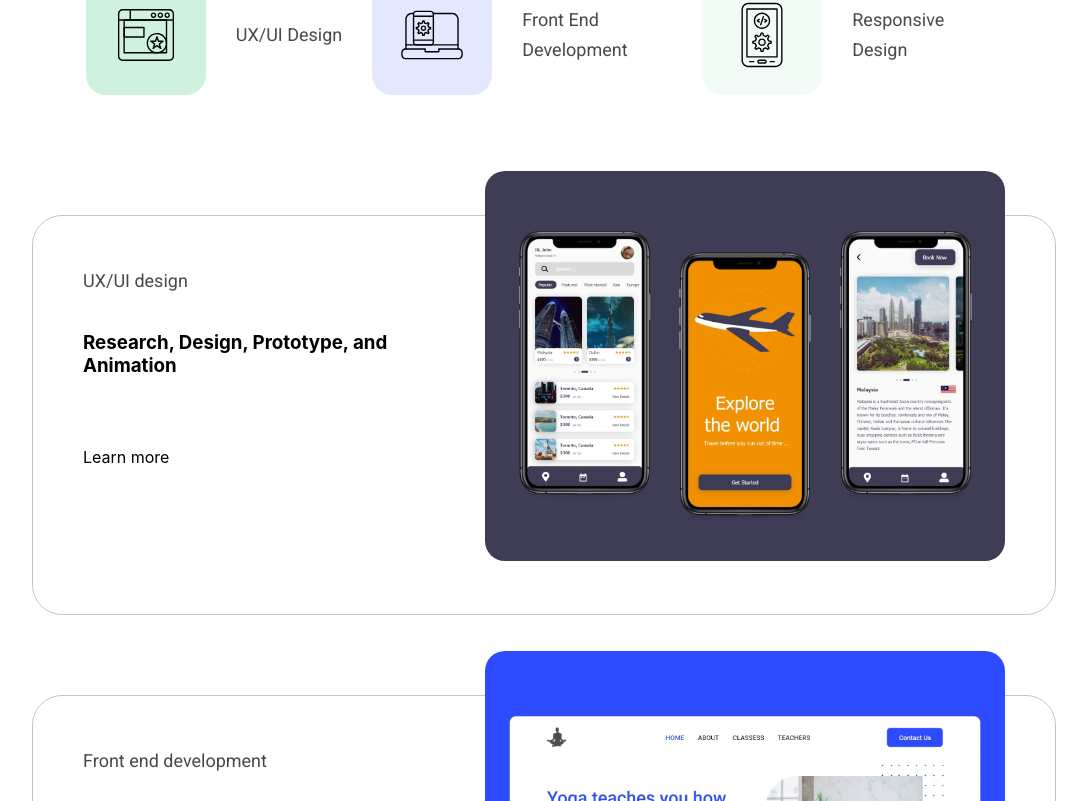
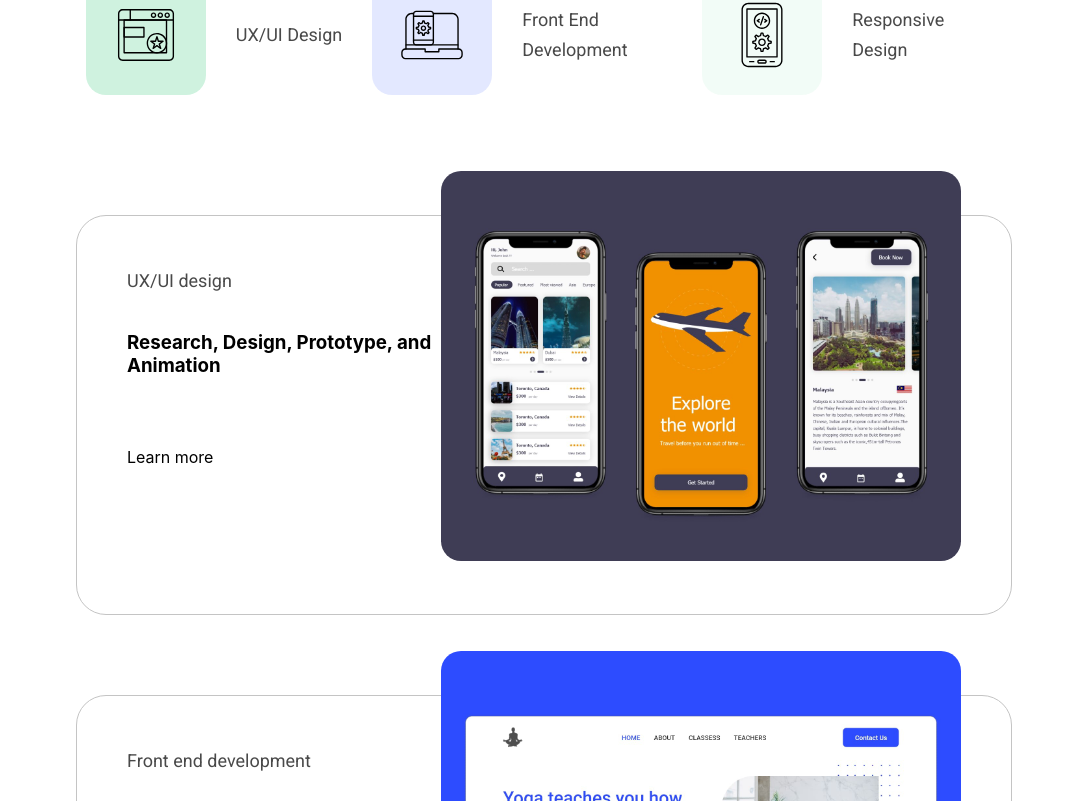
Before and after one commit to SandraVLP/portfolio-start-project, a React app in the folder portfolio-start-project-main/: page / in a window 1280 px wide. Shown: the part 1999-2800 px from the top of the page, without its empty margins (96-1183 px from the left). Built offline with nearby package versions, Linux system fonts and the light colour scheme.

Commit message:
container added to contacts portfolio services

```diff
--- a/portfolio-start-project-main/src/components/FlexWrapper.tsx
+++ b/portfolio-start-project-main/src/components/FlexWrapper.tsx
@@ -15,7 +15,7 @@ type FlexWrapperPropsType = {
 export const FlexWrapper = styled.div<FlexWrapperPropsType>`
   display: flex;
   flex-direction: ${props => props.direction || "row"};
-  justify-content: ${props => props.justify || "space-around"};
+  justify-content: ${props => props.justify || "space-between"};
   align-items: ${props => props.align || "center"};
   flex-wrap: ${props => props.wrap || "nowrap"};
   margin: ${props => props.margin || "0"};
--- a/portfolio-start-project-main/src/layout/Header.tsx
+++ b/portfolio-start-project-main/src/layout/Header.tsx
@@ -10,7 +10,7 @@ export function Header() {
   return (
     <StyledHeader id="home">
       <Container>
-        <FlexWrapper justify="space-between">
+        <FlexWrapper>
           <Logo />
           <StyledNav>
             <ul>
--- a/portfolio-start-project-main/src/layout/contacts/Contacts.tsx
+++ b/portfolio-start-project-main/src/layout/contacts/Contacts.tsx
@@ -2,11 +2,16 @@ import styled from "styled-components";
 import { myTheme } from "../../styles/Theme";
 import { StyledButton } from "../../components/Button";
 import { MyTitle } from "../../components/MyTitle";
+import { Container } from "../../components/Container";
+import { FlexWrapper } from "../../components/FlexWrapper";
 
 export function Contacts() {
   return (
     <section id="contacts" className="Contacts">
-      <MyTitle text="Contact me"/>
+      <Container>
+        <FlexWrapper direction="column">
+          {" "}
+          <MyTitle text="Contact me" />
           <StyledForm>
             <label id="name">
               Name:
@@ -47,6 +52,8 @@ export function Contacts() {
               Submit
             </StyledButton>
           </StyledForm>
+        </FlexWrapper>
+      </Container>
     </section>
   );
 }
--- a/portfolio-start-project-main/src/layout/portfolio/Portfolio.tsx
+++ b/portfolio-start-project-main/src/layout/portfolio/Portfolio.tsx
@@ -7,29 +7,36 @@ import { myTheme } from "../../styles/Theme";
 import { StyledButton } from "../../components/Button";
 import { FlexWrapper } from "../../components/FlexWrapper";
 import { MyTitle } from "../../components/MyTitle";
+import { Container } from "../../components/Container";
 
 export function Portfolio() {
   return (
     <section id="works" className="Portfolio">
-      <MyTitle text="My recent works"/>
+      <Container>
+        <FlexWrapper direction="column">
+          <MyTitle text="My recent works" />
           <StyledList>
             <li>All</li>
             <li>UX/UI Design</li>
             <li>Web Design</li>
             <li>Front End Development</li>
           </StyledList>
-
-      <FlexWrapper wrap="wrap" margin="95px auto" justify="center" gap="25px">
-        {" "}
+          <FlexWrapper
+            wrap="wrap"
+            margin="95px auto"
+            justify="center"
+            gap="25px"
+          >
             <StyledImg src={Fitness}></StyledImg>
             <StyledImg src={Sight}></StyledImg>
             <StyledImg src={Puma}></StyledImg>
             <StyledImg src={Yoga}></StyledImg>
           </FlexWrapper>
-
           <StyledButton color={myTheme.white} width="214px">
             See more
           </StyledButton>
+        </FlexWrapper>
+      </Container>
     </section>
   );
 }
@@ -41,8 +48,6 @@ margin-top: 75px;
   }
 `;
 
-
-
 const StyledImg = styled.img`
   width: 50%;
   max-width: 545px;
--- a/portfolio-start-project-main/src/layout/sections/main/Main.tsx
+++ b/portfolio-start-project-main/src/layout/sections/main/Main.tsx
@@ -9,7 +9,7 @@ export function Main() {
   return (
     <StyledMain id="main">
       <Container>
-        <FlexWrapper gap="90px" justify="space-between">
+        <FlexWrapper gap="90px">
           <StyledInfo className="Info">
             <span>Hello, I’m</span>
             <h1>Fabio Scaletta Web developer</h1>
--- a/portfolio-start-project-main/src/layout/services/Services.tsx
+++ b/portfolio-start-project-main/src/layout/services/Services.tsx
@@ -8,15 +8,16 @@ import Sight from "../../assets/images/sight.jpeg";
 import { FlexWrapper } from "../../components/FlexWrapper";
 import { Service } from "./service/Service";
 import { MyTitle } from "../../components/MyTitle";
-
+import { Container } from "../../components/Container";
 
 export function Services() {
   return (
     <section id="service" className="services">
+      <Container>
+        <FlexWrapper direction="column">
           <MyTitle text="What I do" />
           <StyledList className="service-list">
             <div>
-          {/* <Icon iconId="uxm" width="22px" height="22px" viewbox="0 0 22 22"></Icon> */}
               <img src={Ux} alt="UX"></img>
               <p> UX/UI Design</p>
             </div>
@@ -52,6 +53,8 @@ export function Services() {
               alt="Sight"
             ></Service>
           </FlexWrapper>
+        </FlexWrapper>
+      </Container>
     </section>
   );
 }
--- a/portfolio-start-project-main/src/styles/GlobalStyles.tsx
+++ b/portfolio-start-project-main/src/styles/GlobalStyles.tsx
@@ -11,7 +11,7 @@ export const GlobalStyles = createGlobalStyle`
     }
 
     body {
-  margin: 0, auto;
+  margin: 0;
   font-family: -apple-system, BlinkMacSystemFont, 'Segoe UI', 'Roboto', 'Oxygen',
     'Ubuntu', 'Cantarell', 'Fira Sans', 'Droid Sans', 'Helvetica Neue',
     sans-serif;
@@ -40,10 +40,6 @@ p {
 
 section {
   padding-bottom: 140px;
-  display: flex;
-  flex-direction: column;
-  justify-content: center;
-  align-items: center;
 }
 
 ul {
```
Lines whose indentation alone changed are shown as unchanged.
